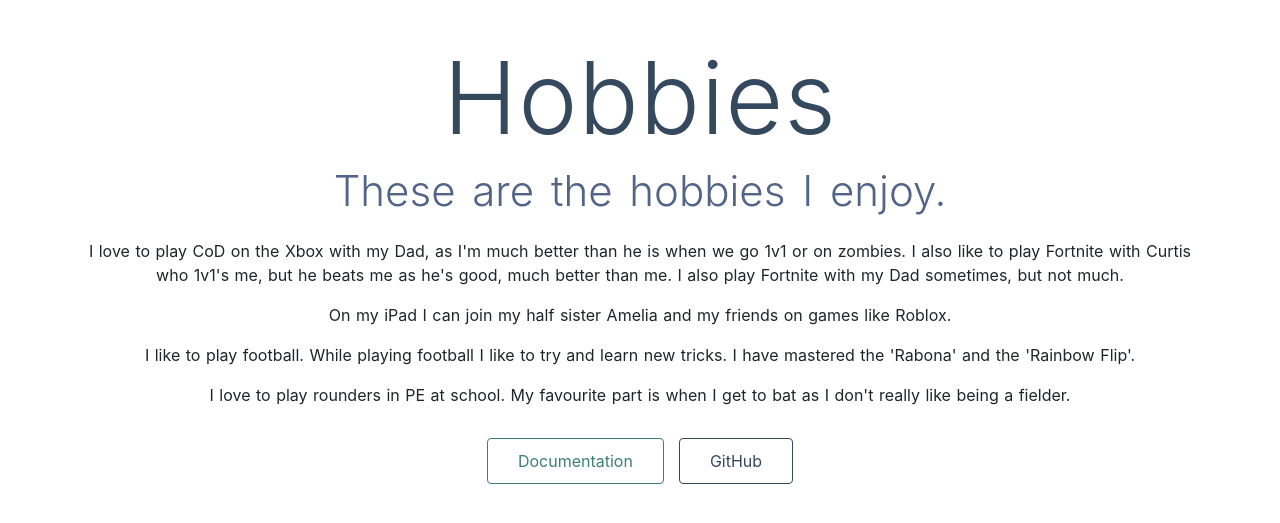
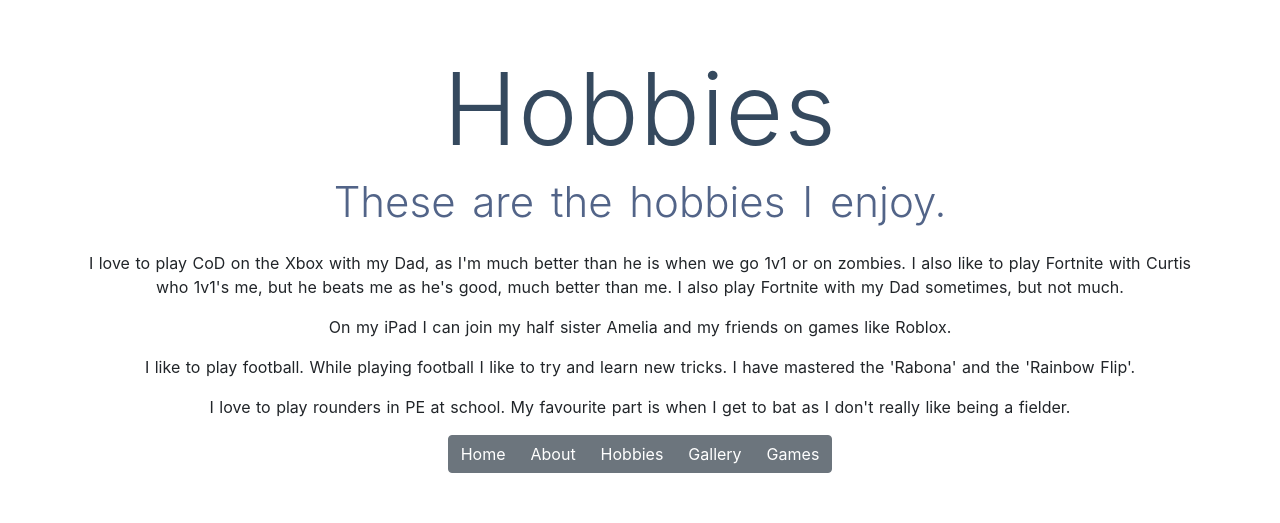
Before and after one commit to GeorgeStevenScott/georgestevenscott.github.io, a Nuxt app: page /hobbies in a window 1280 px wide. Shown: the part 139-662 px from the top of the page. Built offline with nearby package versions, Linux system fonts and the light colour scheme.

Commit message:
Update Main Menu

```diff
--- a/components/MainMenu.vue
+++ b/components/MainMenu.vue
@@ -1,12 +1,20 @@
 <template>
-  <div class="links">
-    <a
-      href="https://nuxtjs.org/"
-      target="_blank"
-      class="button--green">Documentation</a>
-    <a
-      href="https://github.com/nuxt/nuxt.js"
-      target="_blank"
-      class="button--grey">GitHub</a>
-  </div>
+  <b-button-group>
+    <b-link
+      class="btn btn-secondary"
+      to="/"
+      exact>Home</b-link>
+    <b-link
+      class="btn btn-secondary"
+      to="about">About</b-link>
+    <b-link
+      class="btn btn-secondary"
+      to="hobbies">Hobbies</b-link>
+    <b-link
+      class="btn btn-secondary"
+      to="gallery">Gallery</b-link>
+    <b-link
+      class="btn btn-secondary"
+      to="games">Games</b-link>
+  </b-button-group>
 </template>
```
